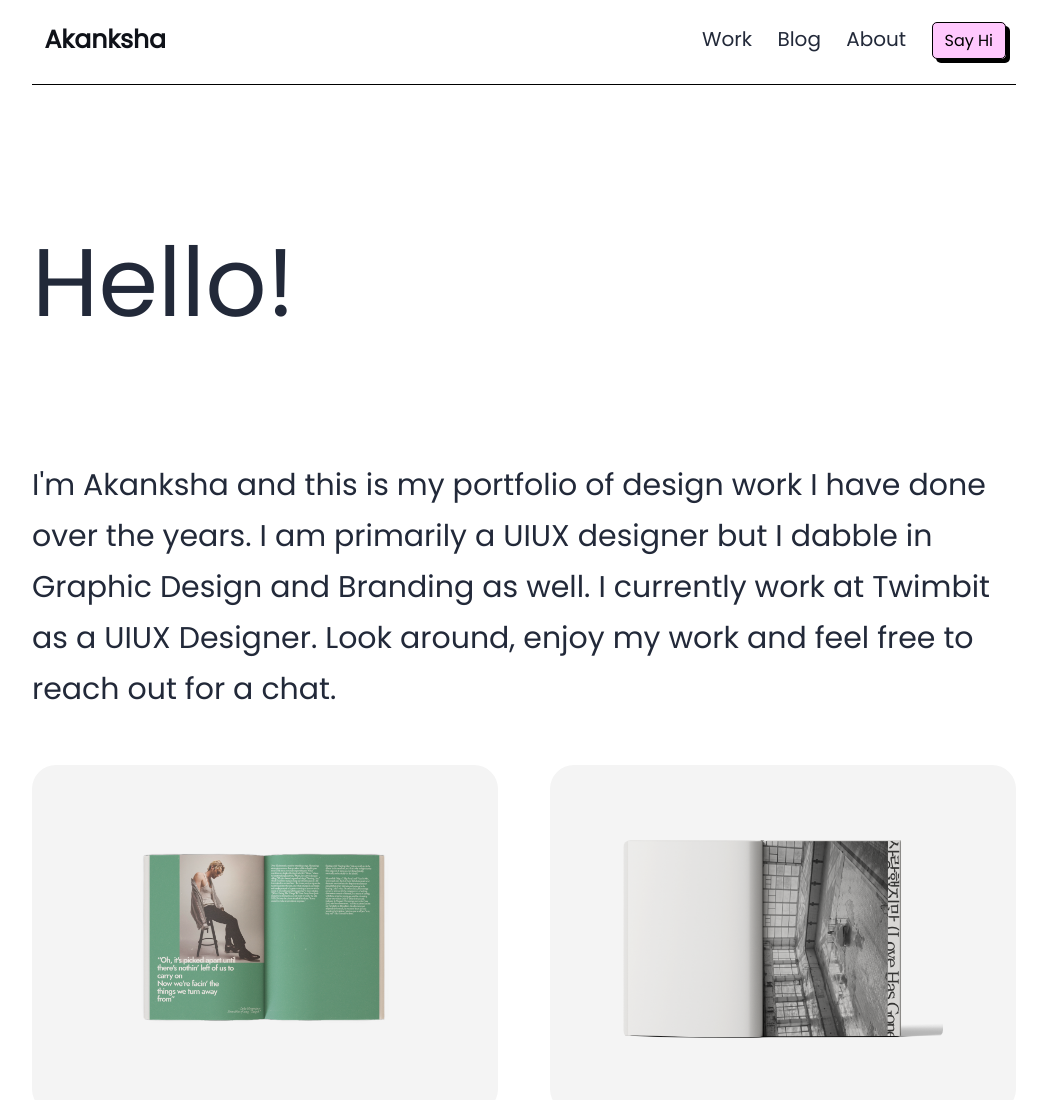
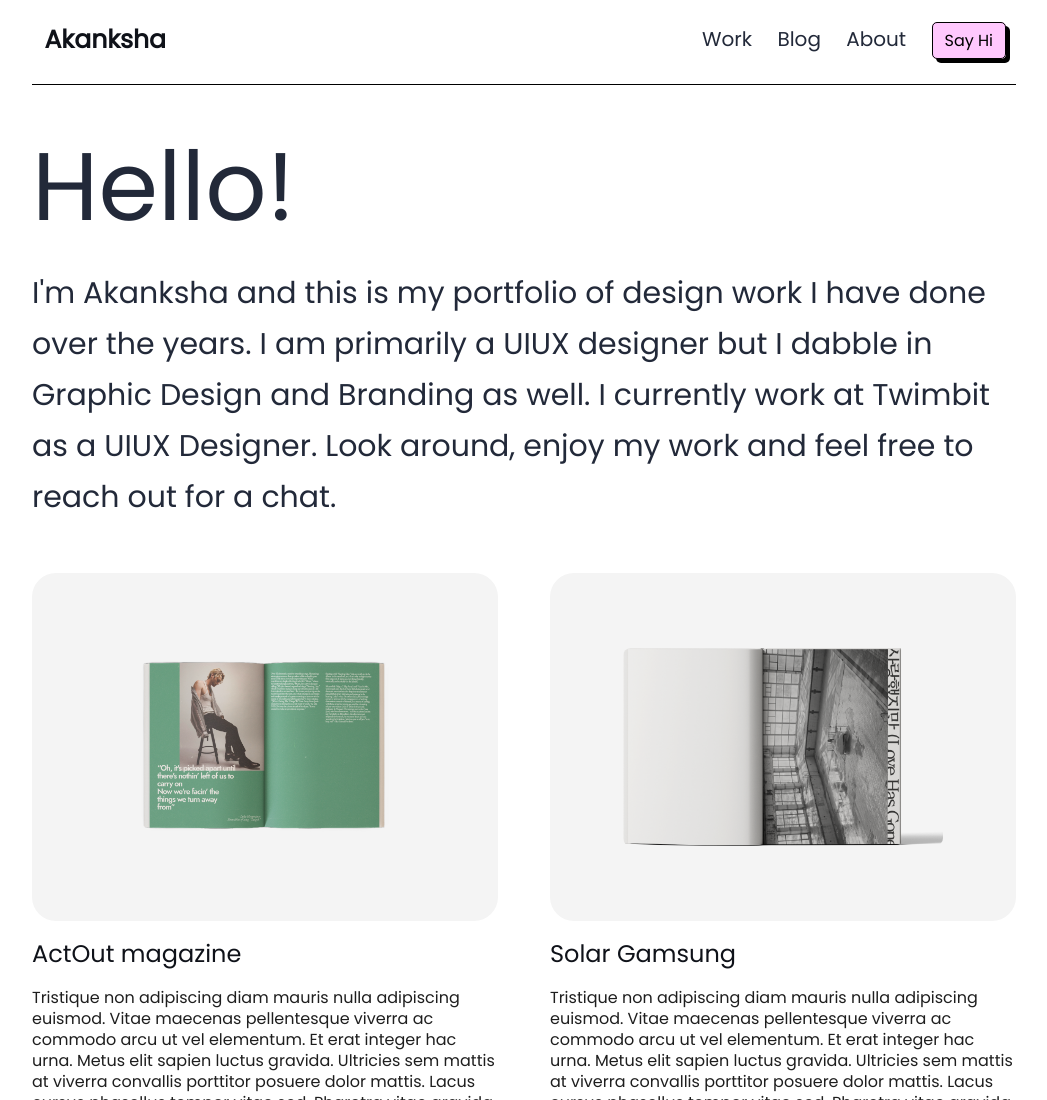
Before and after one commit to Joshuajrodrigues/aportfolio2025, an Astro site: page / in a window 1280 px wide. Shown: the top 1100 px of the page, without its empty margins (116-1163 px from the left). Built offline with nearby package versions, Linux system fonts and the light colour scheme; Astro itself is replaced by a stand-in of ours.

Commit message:
desktop page v2

```diff
--- a/src/pages/index.astro
+++ b/src/pages/index.astro
@@ -15,8 +15,8 @@ import { SITE_TITLE, SITE_DESCRIPTION } from '../consts';
 	<body>
 		<Header />
 		<main class="intro">
-			<p class="hello" >Hello!</p>
-			<p>
+			<span class="hello" >Hello!</span>
+			<p class="intro">
 				I'm Akanksha and this is my portfolio of design work I have done over the years.
 				I am primarily a UIUX designer but I dabble in Graphic Design and Branding as well.
 				I currently work at Twimbit as a UIUX Designer.
@@ -37,6 +37,9 @@ import { SITE_TITLE, SITE_DESCRIPTION } from '../consts';
 	.hello{
 		font-size: 96px;
 	}
+	.intro{
+		margin-top: 0px;
+	}
 	@media (max-width: 768px) {
 		p{
 		font-size: 1em;
```
